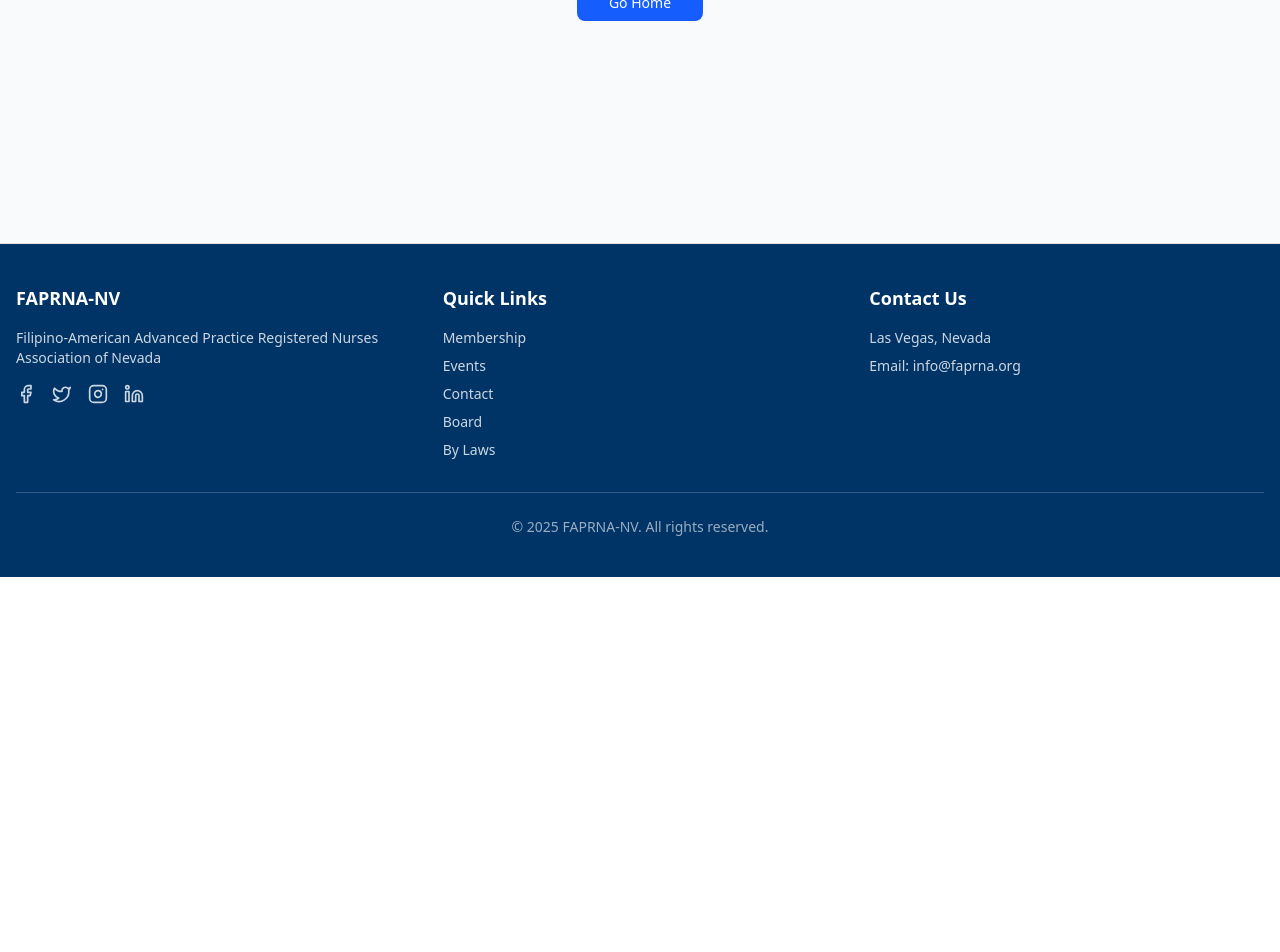
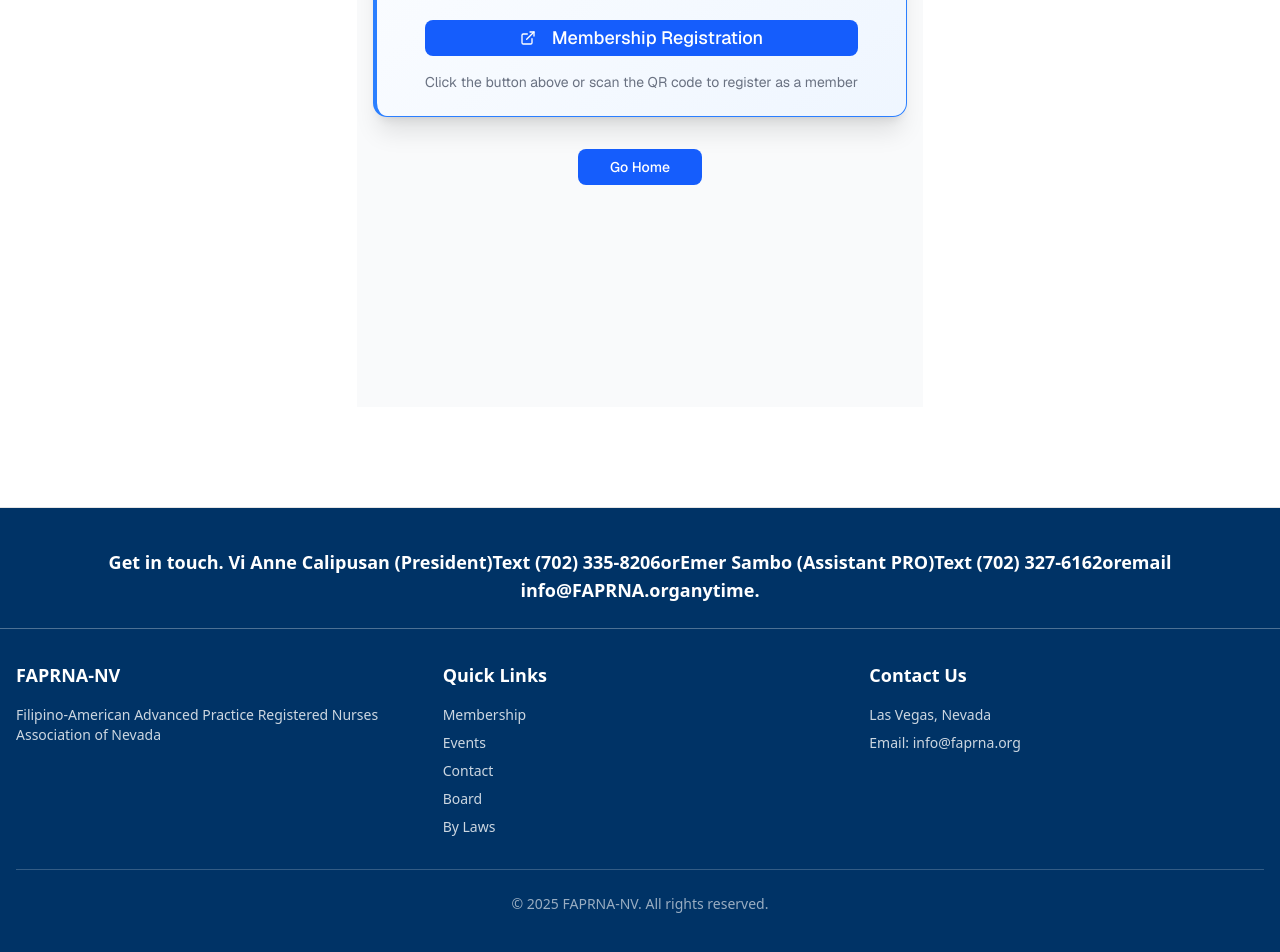
Before and after one commit to Arshie13/FAPRNA, a Next.js app: page /membership in a window 1280 px wide. Shown: the part 686-1638 px from the top of the page. Before the commit the page ends 1263 px from the top, so only its background shows below. Built offline with nearby package versions, Linux system fonts and the light colour scheme.

Commit message:
Chore/layout enhance (#2)
* feat: update layout and hero section for improved styling and structure

* feat: enhance layout and styling for event registration and membership pages; update footer with contact information

```diff
--- a/src/app/event-registration/page.tsx
+++ b/src/app/event-registration/page.tsx
@@ -2,7 +2,7 @@ import EventRegistration from "@/components/EventRegister"
 
 export default function EventRegistrationPage() {
   return (
-    <div className="flex min-h-screen flex-col">
+    <div className="flex min-h-screen flex-col pt-25 pb-25">
       <main className="flex-1">
         <EventRegistration />
       </main>
--- a/src/app/layout.tsx
+++ b/src/app/layout.tsx
@@ -29,8 +29,10 @@ export default function RootLayout({
       <body
         className={`${geistSans.variable} ${geistMono.variable} antialiased`}
       >
-        <Navbar />
-        {children}
+        <div className="grid grid-rows-[1] items-center justify-items-center min-h-screen p-0 pb-20 gap-8 sm:gap-16 sm:p-0 font-[family-name:var(--font-geist-sans)]">
+          <Navbar />
+          {children}
+        </div>
         <Footer />
       </body>
     </html>
--- a/src/app/membership/page.tsx
+++ b/src/app/membership/page.tsx
@@ -2,7 +2,7 @@ import Membership from "@/components/Membership"
 
 export default function MembershipPage() {
   return (
-    <div className="flex min-h-screen flex-col">
+    <div className="flex min-h-screen flex-col pt-25 pb-25">
       <main className="flex-1">
         <Membership />
       </main>
--- a/src/app/page.tsx
+++ b/src/app/page.tsx
@@ -6,7 +6,6 @@ import FaprnaNews from "@/components/News";
 
 export default function Home() {
   return (
-    <div className="grid grid-rows-[20px_1fr_20px] items-center justify-items-center min-h-screen p-8 pb-20 gap-16 sm:p-20 font-[family-name:var(--font-geist-sans)]">
     <main className="flex flex-col gap-[32px] row-start-2 items-center sm:items-start">
       <HeroSection />
       <CollaborationSection />
@@ -14,6 +13,5 @@ export default function Home() {
       <FaprnaNews />
       <WhyJoin />
     </main>
-    </div>
   );
 }
--- a/src/components/Footer.tsx
+++ b/src/components/Footer.tsx
@@ -1,9 +1,17 @@
 import Link from "next/link"
-import { Facebook, Instagram, Linkedin, Twitter } from "lucide-react"
+// import { Facebook, Instagram, Linkedin, Twitter } from "lucide-react"
 
 export default function Footer() {
   return (
     <footer className="w-full border-t bg-[#003366] py-10 text-white">
+      <div className="items-center text-center mb-6">
+        <h1 className="text-lg font-bold text-white">
+          Get in touch. Vi Anne Calipusan (President)Text (702) 335-8206orEmer Sambo (Assistant PRO)Text (702) 327-6162oremail info@FAPRNA.organytime.
+        </h1>
+      </div>
+      <div className="w-full flex justify-center mb-8">
+        <div className="w-full max-w-screen border-t border-white/30"></div>
+      </div>
       <div className="container mx-auto px-4">
         <div className="grid grid-cols-1 gap-8 md:grid-cols-3">
           <div>
@@ -11,7 +19,10 @@ export default function Footer() {
             <p className="text-sm text-white/80">
               Filipino-American Advanced Practice Registered Nurses Association of Nevada
             </p>
-            <div className="mt-4 flex space-x-4">
+
+            {/* uncomment this along with the imports in case they have socials */}
+
+            {/* <div className="mt-4 flex space-x-4">
               <Link href="#" className="text-white/80 hover:text-white">
                 <Facebook className="h-5 w-5" />
                 <span className="sr-only">Facebook</span>
@@ -28,7 +39,7 @@ export default function Footer() {
                 <Linkedin className="h-5 w-5" />
                 <span className="sr-only">LinkedIn</span>
               </Link>
-            </div>
+            </div> */}
           </div>
           <div>
             <h3 className="mb-4 text-lg font-bold">Quick Links</h3>
@@ -39,7 +50,7 @@ export default function Footer() {
                 </Link>
               </li>
               <li>
-                <Link href="/events" className="text-white/80 hover:text-white">
+                <Link href="/event-registration" className="text-white/80 hover:text-white">
                   Events
                 </Link>
               </li>
--- a/src/components/HeroSection.tsx
+++ b/src/components/HeroSection.tsx
@@ -1,18 +1,20 @@
 import Link from "next/link"
 import { Button } from "@/components/ui/button"
+import Image from "next/image"
 
 export default function HeroSection() {
   return (
-    <section className="relative h-[600px] w-full overflow-hidden md:h-[700px]">
+    <section className="relative w-full overflow-hidden md:h-[600px]">
       {/* Hero background image */}
-      <div
-        className="absolute inset-0 bg-cover bg-center"
-        style={{
-          backgroundImage: "url('/hero-background.jpg')",
-          backgroundBlendMode: "overlay",
-          backgroundColor: "rgba(0, 0, 0, 0.2)",
-        }}
-      />
+      <div className="absolute inset-0 bg-cover bg-center">
+        <Image
+          src="/placeholder.png"
+          alt="Hero Background"
+          fill
+          className="object-cover object-center"
+          priority
+        />
+     </div>
 
       {/* Content overlay */}
       <div className="relative z-10 flex h-full flex-col items-center justify-center px-4 text-center text-white">
```
Also changed, not shown: public/placeholder.png (added). Lines whose indentation alone changed are shown as unchanged.
